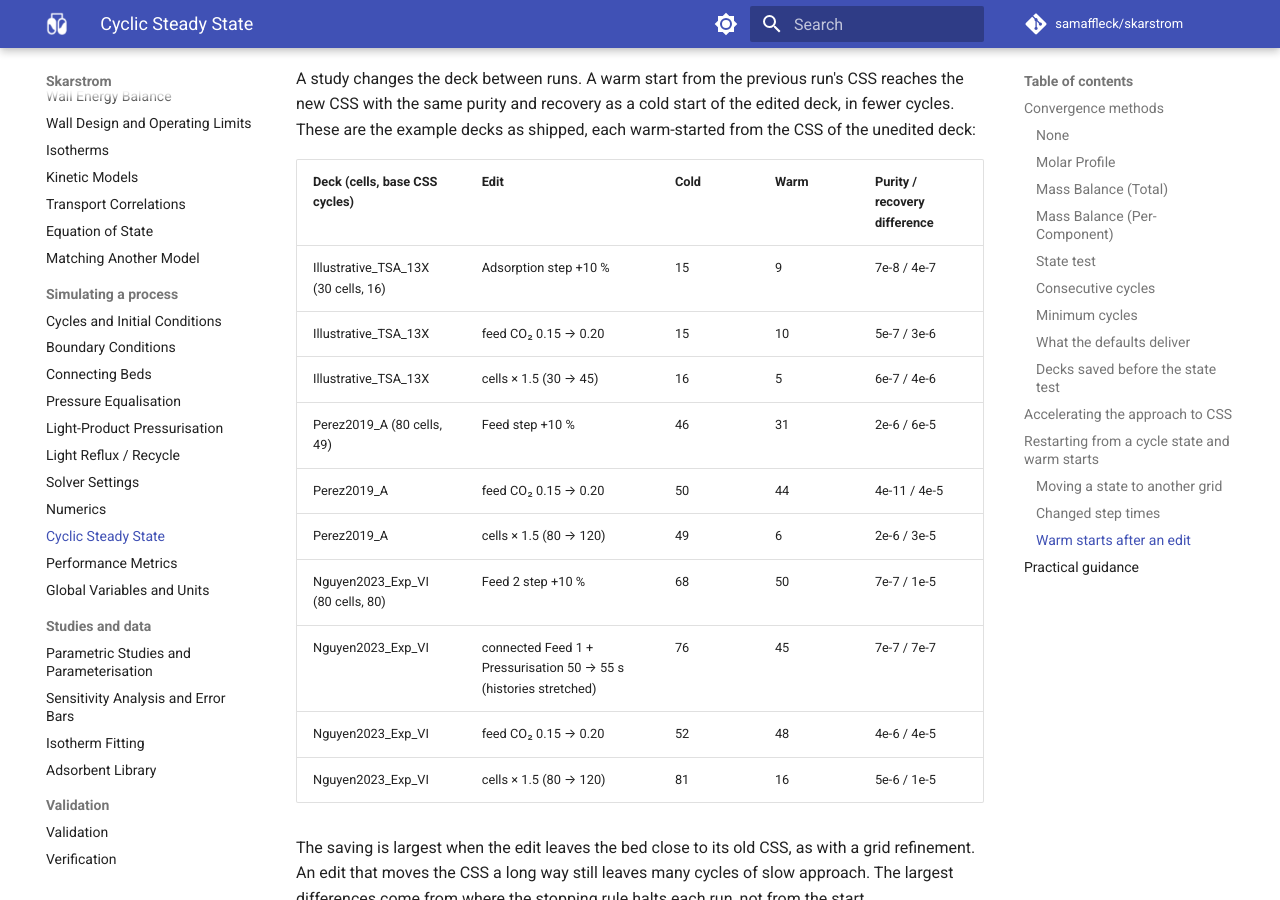
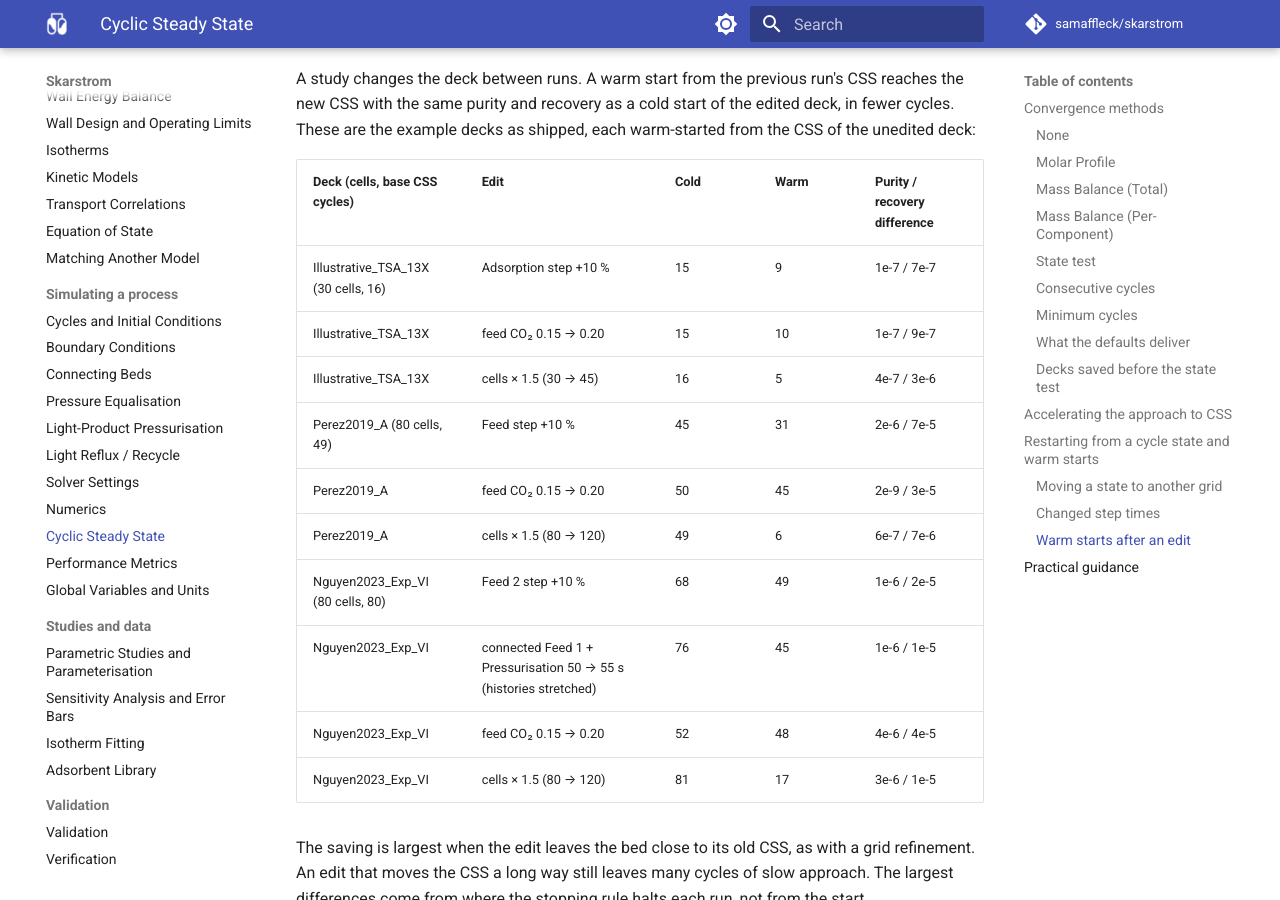
Before and after one commit to samaffleck/skarstrom, an MkDocs documentation site: the page built from docs/cyclic-steady-state.md, in a window 1280 px wide and 900 px high, scrolled down 7249 px. Built offline with MkDocs 1.6.1 and Material for MkDocs 9.7.7, drawn with Linux system fonts in a browser that asks for light colours; comment, search, counter and statistics services are not loaded.

Commit message:
Docs: warm-start table re-measured on current main
Co-Authored-By: Claude Opus 5.5 <noreply@anthropic.com>
Claude-Session: https://claude.ai/code/session_01LRbL7VeoG9HnZggcL8mkZF
Signed-off-by: Claude <noreply@anthropic.com>

```diff
--- a/docs/cyclic-steady-state.md
+++ b/docs/cyclic-steady-state.md
@@ -161,16 +161,16 @@ A study changes the deck between runs. A warm start from the previous run's CSS
 
 | Deck (cells, base CSS cycles) | Edit | Cold | Warm | Purity / recovery difference |
 |---|---|---|---|---|
-| Illustrative_TSA_13X (30 cells, 16) | Adsorption step +10 % | 15 | 9 | 7e-8 / 4e-7 |
-| Illustrative_TSA_13X | feed CO₂ 0.15 → 0.20 | 15 | 10 | 5e-7 / 3e-6 |
-| Illustrative_TSA_13X | cells × 1.5 (30 → 45) | 16 | 5 | 6e-7 / 4e-6 |
-| Perez2019_A (80 cells, 49) | Feed step +10 % | 46 | 31 | 2e-6 / 6e-5 |
-| Perez2019_A | feed CO₂ 0.15 → 0.20 | 50 | 44 | 4e-11 / 4e-5 |
-| Perez2019_A | cells × 1.5 (80 → 120) | 49 | 6 | 2e-6 / 3e-5 |
-| Nguyen2023_Exp_VI (80 cells, 80) | Feed 2 step +10 % | 68 | 50 | 7e-7 / 1e-5 |
-| Nguyen2023_Exp_VI | connected Feed 1 + Pressurisation 50 → 55 s (histories stretched) | 76 | 45 | 7e-7 / 7e-7 |
+| Illustrative_TSA_13X (30 cells, 16) | Adsorption step +10 % | 15 | 9 | 1e-7 / 7e-7 |
+| Illustrative_TSA_13X | feed CO₂ 0.15 → 0.20 | 15 | 10 | 1e-7 / 9e-7 |
+| Illustrative_TSA_13X | cells × 1.5 (30 → 45) | 16 | 5 | 4e-7 / 3e-6 |
+| Perez2019_A (80 cells, 49) | Feed step +10 % | 45 | 31 | 2e-6 / 7e-5 |
+| Perez2019_A | feed CO₂ 0.15 → 0.20 | 50 | 45 | 2e-9 / 3e-5 |
+| Perez2019_A | cells × 1.5 (80 → 120) | 49 | 6 | 6e-7 / 7e-6 |
+| Nguyen2023_Exp_VI (80 cells, 80) | Feed 2 step +10 % | 68 | 49 | 1e-6 / 2e-5 |
+| Nguyen2023_Exp_VI | connected Feed 1 + Pressurisation 50 → 55 s (histories stretched) | 76 | 45 | 1e-6 / 1e-5 |
 | Nguyen2023_Exp_VI | feed CO₂ 0.15 → 0.20 | 52 | 48 | 4e-6 / 4e-5 |
-| Nguyen2023_Exp_VI | cells × 1.5 (80 → 120) | 81 | 16 | 5e-6 / 1e-5 |
+| Nguyen2023_Exp_VI | cells × 1.5 (80 → 120) | 81 | 17 | 3e-6 / 1e-5 |
 
 The saving is largest when the edit leaves the bed close to its old CSS, as with a grid refinement. An edit that moves the CSS a long way still leaves many cycles of slow approach. The largest differences come from where the stopping rule halts each run, not from the start.
 
```
